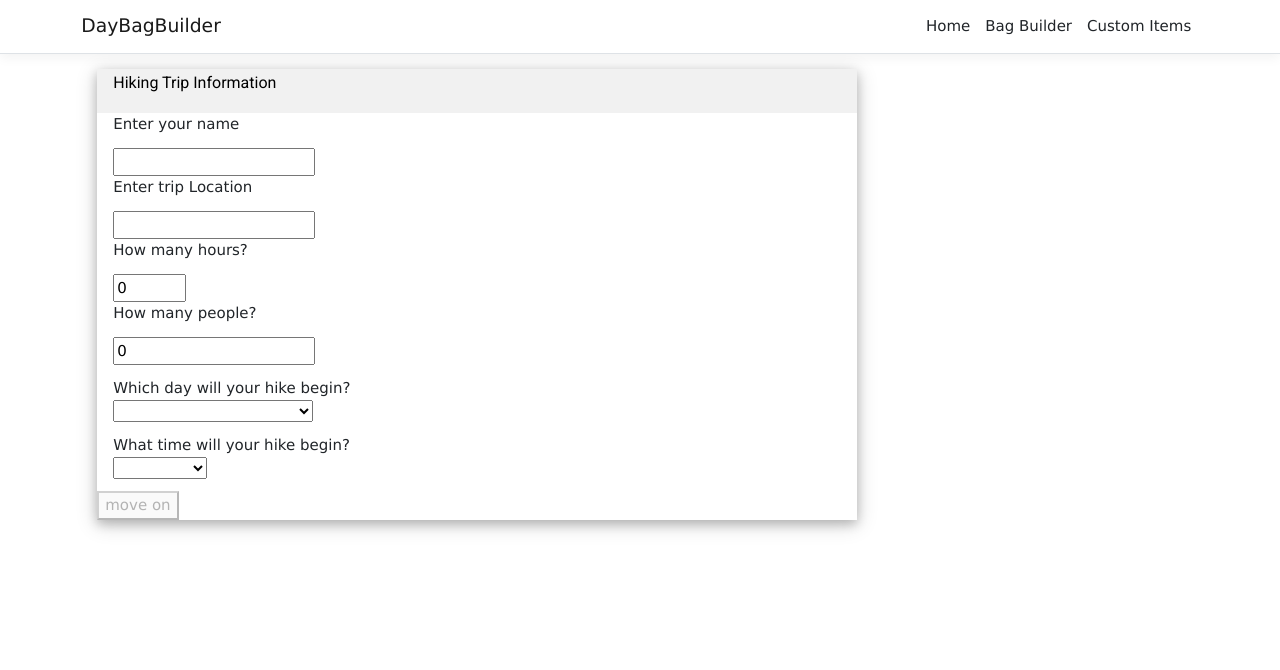
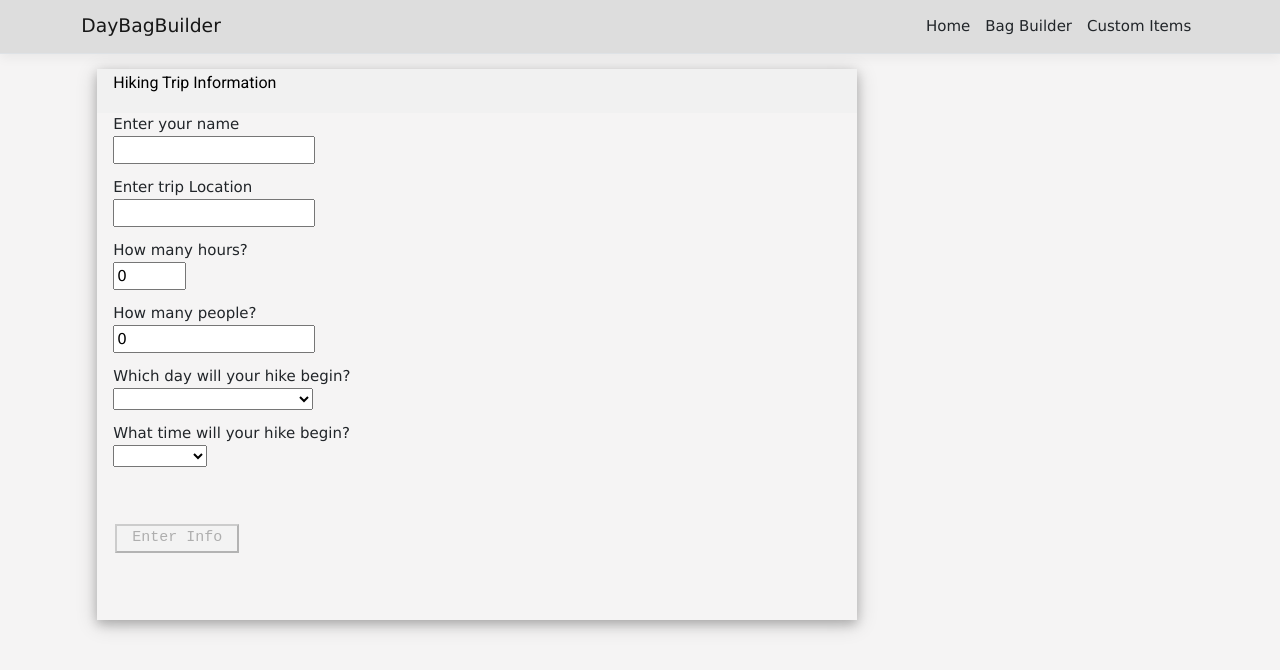
Before and after one commit to FoxFunctions/DayBagBuilder, an Angular app in the folder DayBagBuilder/ClientApp/: page / in a window 1280 px wide. Shown: the top 670 px of the page. Built offline with nearby package versions, Linux system fonts and the light colour scheme.

Commit message:
style change

```diff
--- a/DayBagBuilder/ClientApp/src/app/app.component.html
+++ b/DayBagBuilder/ClientApp/src/app/app.component.html
@@ -3,4 +3,3 @@
   <div class="container">
     <router-outlet></router-outlet>
   </div>
-</body>
--- a/DayBagBuilder/ClientApp/src/app/app.component.ts
+++ b/DayBagBuilder/ClientApp/src/app/app.component.ts
@@ -2,7 +2,8 @@ import { Component } from '@angular/core';
 
 @Component({
   selector: 'app-root',
-  templateUrl: './app.component.html'
+  templateUrl: './app.component.html',
+
 })
 export class AppComponent {
   title = 'app';
--- a/DayBagBuilder/ClientApp/src/app/bag-builder/bag-builder.component.html
+++ b/DayBagBuilder/ClientApp/src/app/bag-builder/bag-builder.component.html
@@ -148,8 +148,10 @@
 </div>
 <br>
 <p></p>
-<p *ngIf="activitiesArray.length > 0">We noticed that your hike is taking place near a park The following activitives are available and you may want to bring additional items</p>
-<p *ngIf="activitiesArray.length === 0">We did not find a park in your area</p>
+
+<p *ngIf="activitiesArray.length > 0">We noticed that your hike is taking place near a national park. The following activitives are available, you may want to bring additional items.</p>
+<p *ngIf="activitiesArray.length === 0">Sorry, We did not find a national park in your area!</p>
+<br>
 
 <div *ngIf="activitiesArray.length > 0">
     <div *ngFor="let a of activitiesArray">
@@ -161,3 +163,6 @@
 <p></p>
 <p>Would you like to add custom items to your list?</p>
 <button (click)="MoveToCustomItems()">Add More items</button>
+<div>
+  <br>
+</div>
--- a/DayBagBuilder/ClientApp/src/app/custom-items/custom-items.component.html
+++ b/DayBagBuilder/ClientApp/src/app/custom-items/custom-items.component.html
@@ -14,7 +14,7 @@
     <p>Please enter your name</p>
     <input type="text" [(ngModel)]="userName"><br>
 
-    <button (click)="ShowBagSavesByUserName()">Check your UserName for exisiting Items</button><br>
+    <p></p><button (click)="ShowBagSavesByUserName()">Check your UserName for exisiting Items</button><br>
     <div *ngFor="let b of bagSaveArray">
         <p>Id: {{b.id}} | Item Name:{{b.itemName}}</p>
     </div>
@@ -24,13 +24,13 @@
 <br>
 <p>How much does this item weigh (in ounces)</p>
 <input type="number" [(ngModel)]="itemWeight"><br>
-<button *ngIf="userName.length === 0 || itemName.length === 0 || itemWeight === 0 "disabled>Add Item</button>
+<p></p><button *ngIf="userName.length === 0 || itemName.length === 0 || itemWeight === 0 "disabled>Add Item</button>
 <button *ngIf="userName.length > 0 && itemName.length > 0 && itemWeight > 0" (click)="CreateNewBagSave()">Add Item</button>
 <hr>
 <p>If there are any items that you would like to remove from the list, please enter the ID of the item below and press the button</p>
 <input type="number" [(ngModel)]="bagsaveID">
 <br>
-<button (click)="DeleteBagSave(bagsaveID)">Remove Item</button>
+<p></p><button (click)="DeleteBagSave(bagsaveID)">Remove Item</button>
 <hr>
 <p>If you would like to change the name of an item, please enter the ID of the item and the items new name</p>
 <br>
@@ -42,8 +42,10 @@
 <br>
 <p>Item Weight (in ounces)</p>
 <input type="number" [(ngModel)]="bagSaveUpdatedWeight"><br>
-<button (click)="UpdateBagSave(bagSaveUpdateId)">Update Item</button>
+<p></p><button (click)="UpdateBagSave(bagSaveUpdateId)">Update Item</button>
 <hr>
 <button (click)="MoveToBagBuilder()">Return to your bag</button>
 
+
 </div>
+<br>
--- a/DayBagBuilder/ClientApp/src/app/landing/landing.component.html
+++ b/DayBagBuilder/ClientApp/src/app/landing/landing.component.html
@@ -11,14 +11,20 @@
 </header>
 
 <div class="w3-container">
-  <p>Enter your name</p>
+  <!-- <p>Enter your name</p> -->
+  <label for="text">Enter your name</label><br>
   <input type="text" [(ngModel)]="userName"><br>
-  <p>Enter trip Location</p>
+<p></p>
+  <!-- <p>Enter trip Location</p> -->
+  <label for="text">Enter trip Location</label><br>
 <input type="text" [(ngModel)]="locationString2"><br>
-<p>How many hours?</p>
+<p></p>
+<!-- <p>How many hours?</p> -->
+<label for="number">How many hours?</label><br>
 <input type="number" max="72" min="1" [(ngModel)]="tripDuration">
-
-<p>How many people?</p>
+<p></p>
+<!-- <p>How many people?</p> -->
+<label for="number">How many people?</label><br>
 <input type="number" min="1" [(ngModel)]="totalPartySize">
 <p></p>
 <label for="Date">Which day will your hike begin?</label>
@@ -62,9 +68,12 @@
   </select>
   <p></p>
 </div>
+<pre>
+<br>
+  <button *ngIf="tripDuration === 0 || hikeStringStart === '' || locationString2=== '' || totalPartySize === 0"disabled> Enter Info </button>
+  <button *ngIf="tripDuration >0 && hikeStringStart !== '' && locationString2!== '' && totalPartySize >0 "(click)="GetTripDurationAndMoveToBagBuilder()"> Enter Info </button>
+<br>
+</pre>
+<p></p>
 
-<button *ngIf="tripDuration === 0 || hikeStringStart === '' || locationString2=== '' || totalPartySize === 0"disabled>move on</button>
-<button *ngIf="tripDuration >0 && hikeStringStart !== '' && locationString2!== '' && totalPartySize >0 "(click)="GetTripDurationAndMoveToBagBuilder()">move on</button>
-<br>
-<p></p>
 </div>
--- a/DayBagBuilder/ClientApp/src/app/nav-menu/nav-menu.component.css
+++ b/DayBagBuilder/ClientApp/src/app/nav-menu/nav-menu.component.css
@@ -2,6 +2,7 @@ a.navbar-brand {
   white-space: normal;
   text-align: center;
   word-break: break-all;
+
 }
 
 html {
@@ -15,4 +16,8 @@ html {
 
 .box-shadow {
   box-shadow: 0 .25rem .75rem rgba(0, 0, 0, .05);
+
 }
+nav{
+  background-color: #dddddd;
+}
--- a/DayBagBuilder/ClientApp/src/app/nav-menu/nav-menu.component.html
+++ b/DayBagBuilder/ClientApp/src/app/nav-menu/nav-menu.component.html
@@ -1,6 +1,6 @@
 <header>
   <nav
-    class="navbar navbar-expand-sm navbar-toggleable-sm navbar-light bg-white border-bottom box-shadow mb-3"
+    class="navbar navbar-expand-sm navbar-toggleable-sm navbar-light  border-bottom box-shadow mb-3"
   >
     <div class="container">
       <a class="navbar-brand" [routerLink]="['/']">DayBagBuilder</a>
--- a/DayBagBuilder/ClientApp/src/styles.css
+++ b/DayBagBuilder/ClientApp/src/styles.css
@@ -2,6 +2,7 @@
 
 /* Provide sufficient contrast against white background */
 @import "../node_modules/@angular/material/prebuilt-themes/deeppurple-amber.css";
+
 a {
   color: #0366d6;
 }
@@ -17,5 +18,14 @@ code {
 }
 
 
-html, body { height: 100%; }
-body { margin: 0; font-family: Roboto, "Helvetica Neue", sans-serif; }
+html,
+body {
+  height: 100%;
+}
+
+body {
+  margin: 0;
+  font-family: Roboto,
+    "Helvetica Neue", sans-serif;
+ background-color: #f5f4f4;
+}
```
Also changed, not shown: DayBagBuilder/ClientApp/src/app/bag-builder/bag-builder.component.css (line endings or trailing spaces), 2 other files (tests, documents, lock files or other folders).
